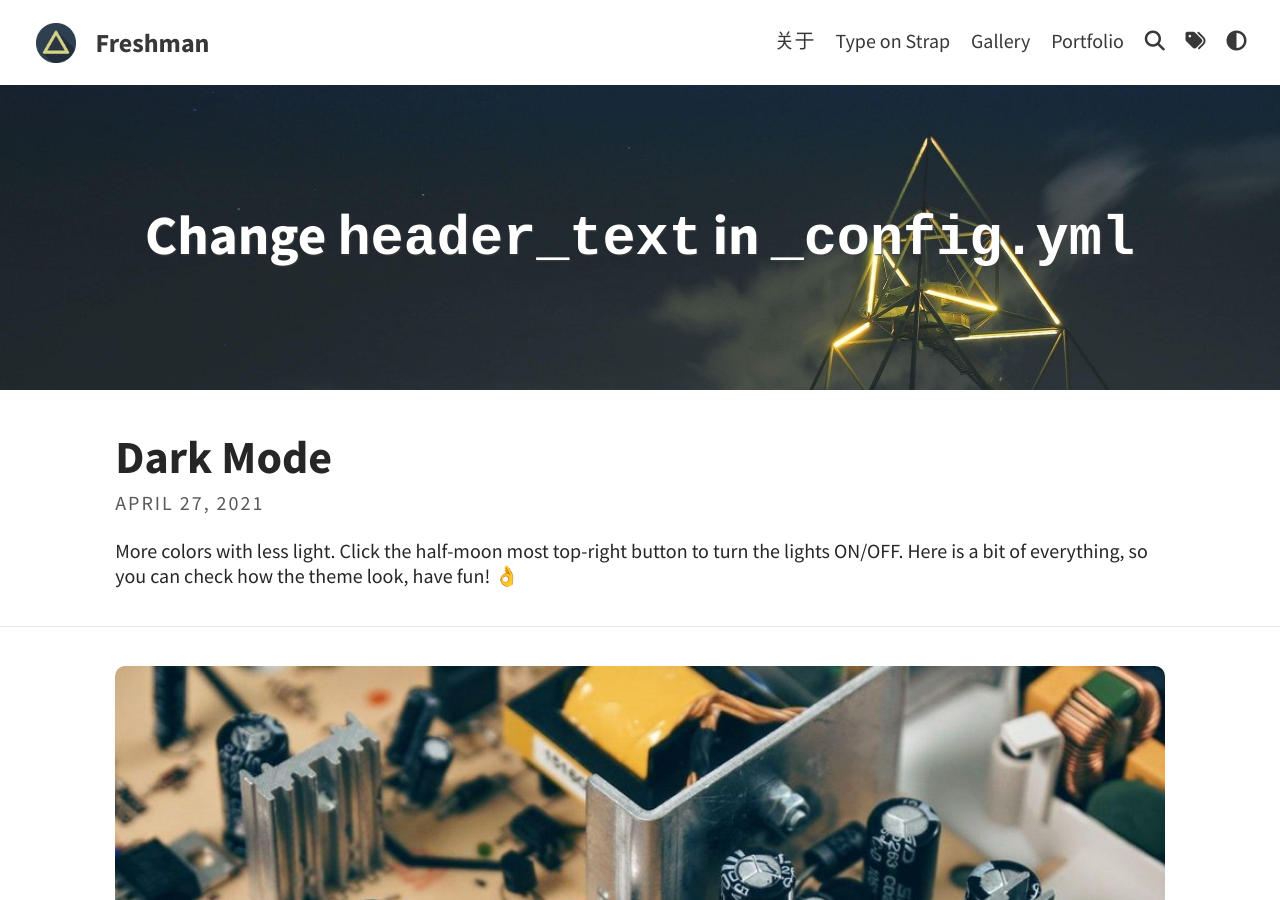
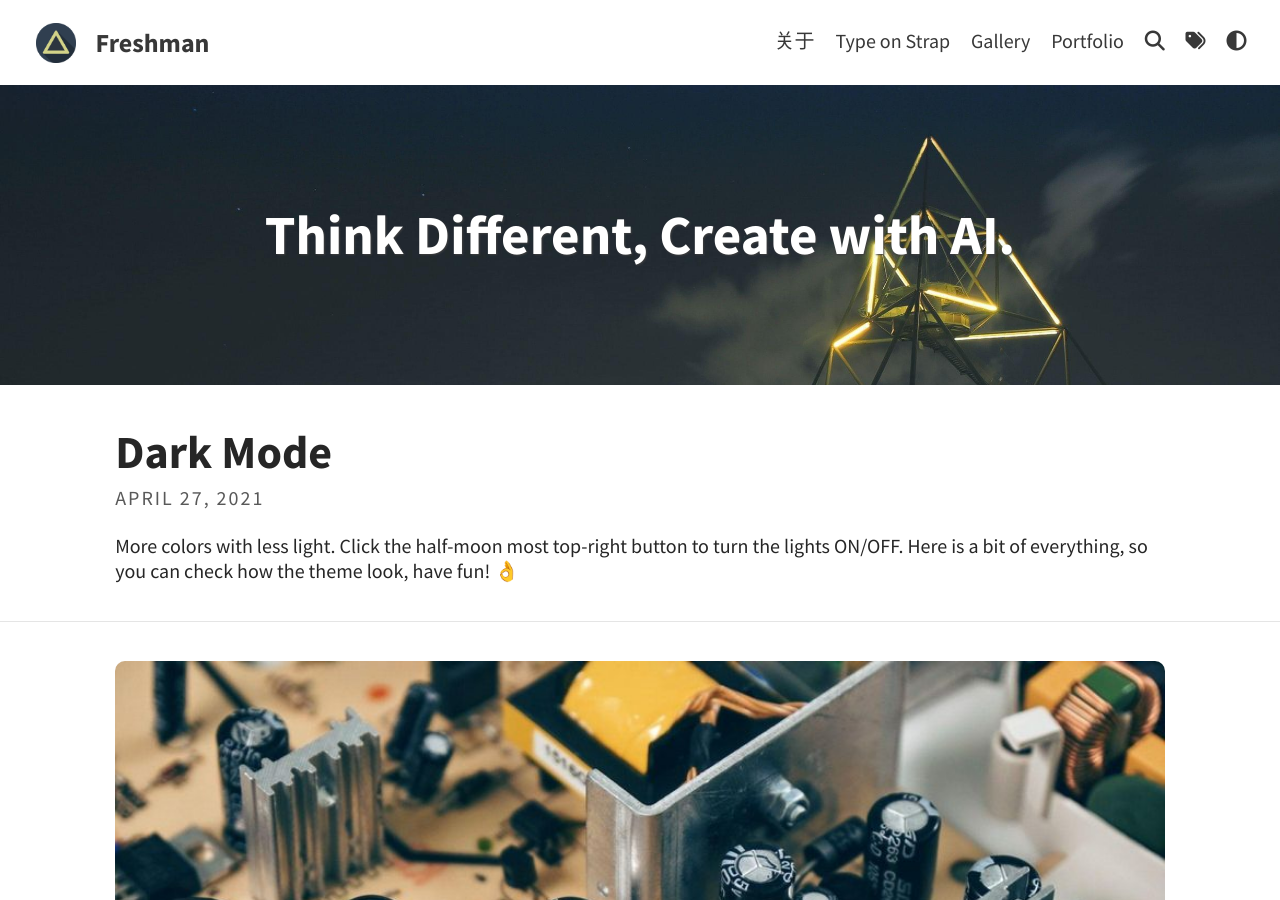
Before and after one commit to liaokevin/freshman, a Jekyll site: the page built from index.html, in a window 1280 px wide and 900 px high. Built offline with Jekyll 4.4.1, drawn with Linux system fonts in a browser that asks for light colours; a script that is not in the unit is left out; the list of posts is cut into pages by our own code.

Commit message:
修改title

```diff
--- a/_config.yml
+++ b/_config.yml
@@ -9,7 +9,7 @@ avatar: assets/img/triangle.png                         # Empty for no avatar in
 favicon: assets/favicon.ico                             # Icon displayed in the tab
 
 # Header and footer text
-header_text: Change <code>header_text</code> in <code>_config.yml</code>  # Change Blog header text
+header_text: Think Different, Create with AI.  # Change Blog header text
 header_feature_image: assets/img/header/triangular.jpeg
 header_feature_image_responsive: true
 footer_text: >
```
Also changed, not shown: pages/about.md (+1 -0 lines).
